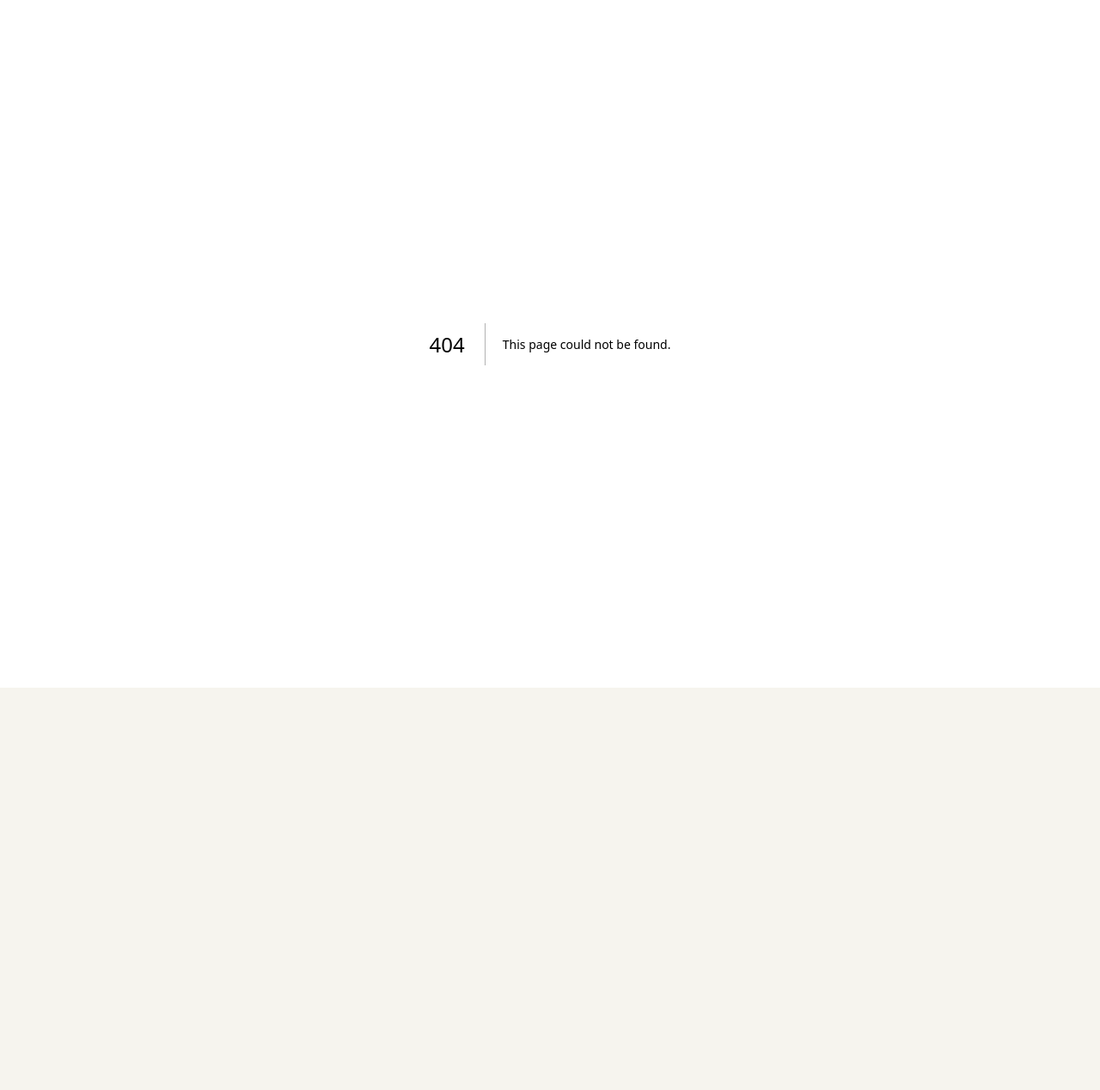
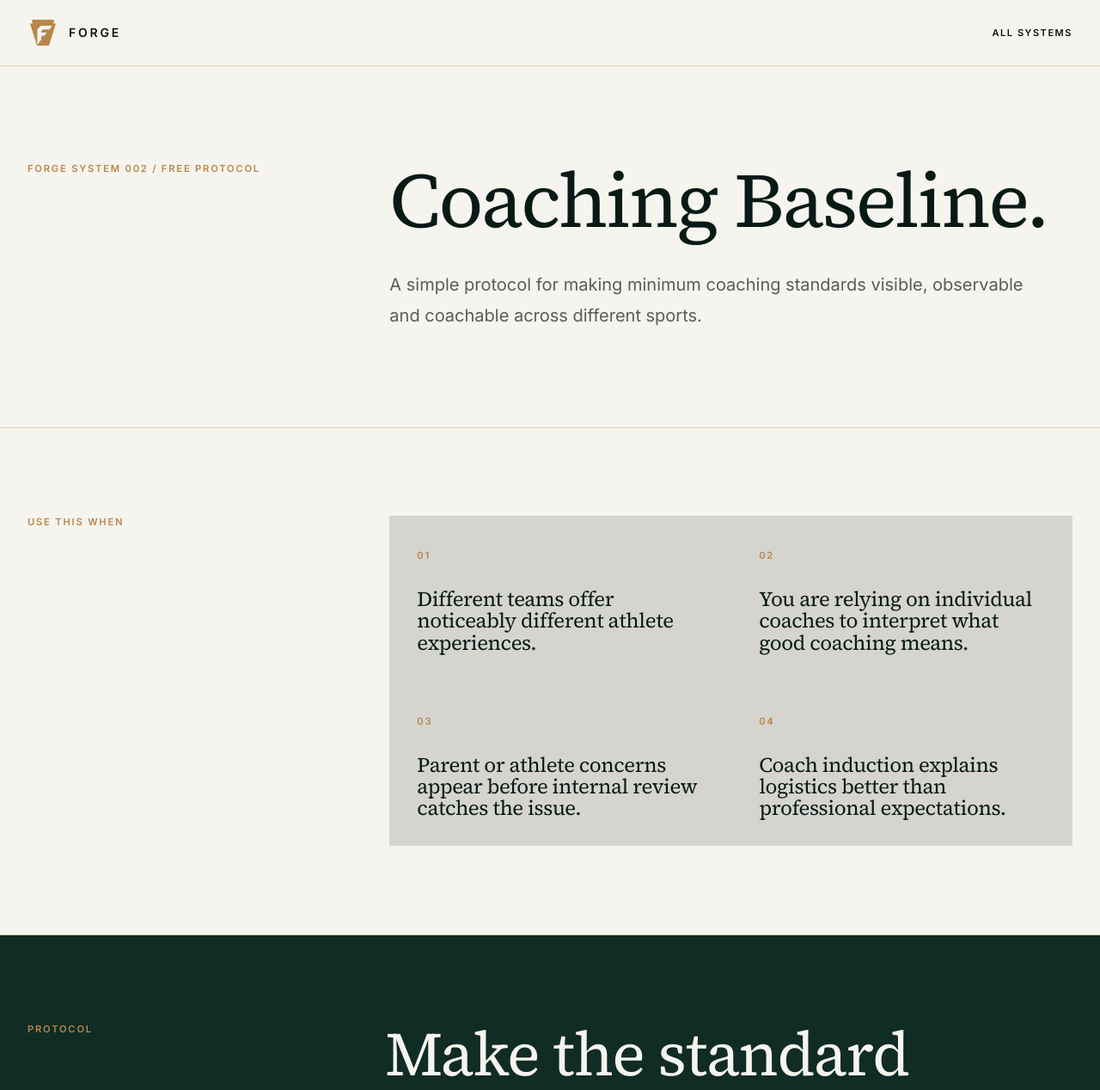
Before and after one commit to TSumerfield/forge-stress-test, a Next.js app: page /systems/coaching-baseline in a window 1280 px wide. Before the commit this address had no page. Shown: the top 1268 px of the page at 86% size. Before the commit the page ends 800 px from the top, so only its background shows below. Built offline with nearby package versions, Linux system fonts and the light colour scheme.

Commit message:
Add coaching baseline system

```diff
--- /dev/null
+++ b/app/systems/coaching-baseline/page.tsx
@@ -0,0 +1,23 @@
+import type { Metadata } from "next";
+import Link from "next/link";
+
+export const metadata: Metadata = { title: "Coaching Baseline | Forge Systems", description: "A practical Forge protocol for defining and checking minimum coaching standards across a school sport department." };
+
+export default function CoachingBaselinePage() {
+  const steps = [
+    ["01", "Define", "Agree five observable coaching behaviours that should be true across every sport and team."],
+    ["02", "Describe", "For each behaviour, write what strong practice looks like in concrete language rather than slogans."],
+    ["03", "Induct", "Use the baseline in coach induction so expectations are explicit before delivery begins."],
+    ["04", "Observe", "Sample practice through short observations, athlete voice or review conversations. Look for patterns, not isolated mistakes."],
+    ["05", "Coach", "Use the same baseline for feedback and development so improvement conversations are anchored to shared standards."],
+  ];
+
+  return <main className="forge-light overflow-hidden">
+    <header className="border-b forge-border"><div className="forge-container flex h-[76px] items-center justify-between"><Link href="/" className="flex items-center gap-3"><img src="/forge-mark.png" alt="" className="h-9 w-9" aria-hidden="true"/><span className="text-sm font-semibold tracking-[0.2em]">FORGE</span></Link><Link href="/systems" className="text-[11px] font-semibold uppercase tracking-[0.14em]">All systems</Link></div></header>
+    <section className="border-b forge-border"><div className="forge-container grid gap-12 py-20 lg:grid-cols-12 lg:py-28"><div className="lg:col-span-4"><p className="forge-eyebrow">Forge system 002 / Free protocol</p></div><div className="lg:col-span-8"><h1 className="forge-display max-w-5xl text-[clamp(4rem,7vw,7rem)] text-[var(--forge-forest-deep)]">Coaching Baseline.</h1><p className="mt-9 max-w-3xl text-xl leading-9 text-[rgba(17,19,17,0.68)]">A simple protocol for making minimum coaching standards visible, observable and coachable across different sports.</p></div></div></section>
+    <section className="forge-section border-b forge-border"><div className="forge-container grid gap-12 lg:grid-cols-12"><div className="lg:col-span-4"><p className="forge-eyebrow">Use this when</p></div><div className="lg:col-span-8 grid gap-px bg-[rgba(17,19,17,0.14)] md:grid-cols-2">{["Different teams offer noticeably different athlete experiences.","You are relying on individual coaches to interpret what good coaching means.","Parent or athlete concerns appear before internal review catches the issue.","Coach induction explains logistics better than professional expectations."].map((x,i)=><div key={x} className="bg-[var(--forge-cream)] p-8"><span className="forge-eyebrow">0{i+1}</span><p className="forge-heading mt-7 text-2xl text-[var(--forge-forest-deep)]">{x}</p></div>)}</div></div></section>
+    <section className="forge-forest forge-section border-b border-[rgba(185,134,74,0.35)]"><div className="forge-container"><div className="mb-12 grid gap-8 lg:grid-cols-12"><div className="lg:col-span-4"><p className="forge-eyebrow">Protocol</p></div><div className="lg:col-span-8"><h2 className="forge-heading text-5xl md:text-7xl">Make the standard explicit. Then use it.</h2></div></div><div className="border-t border-[rgba(185,134,74,0.35)]">{steps.map(([n,t,x])=><div key={n} className="grid gap-5 border-b border-[rgba(185,134,74,0.35)] py-8 md:grid-cols-[90px_1fr_2fr]"><span className="forge-eyebrow">{n}</span><h3 className="forge-heading text-2xl">{t}</h3><p className="text-sm leading-7 text-[rgba(246,244,238,0.7)]">{x}</p></div>)}</div></div></section>
+    <section className="forge-section border-b forge-border"><div className="forge-container grid gap-12 lg:grid-cols-12"><div className="lg:col-span-4"><p className="forge-eyebrow">Baseline canvas</p></div><div className="lg:col-span-8"><div className="overflow-x-auto border forge-border"><table className="w-full min-w-[760px] text-left text-sm"><thead className="border-b forge-border"><tr>{["Non-negotiable","What good looks like","How we will observe it","Who owns feedback","Review date"].map(x=><th key={x} className="p-4 text-[10px] uppercase tracking-[0.12em]">{x}</th>)}</tr></thead><tbody>{[1,2,3,4,5].map(i=><tr key={i} className="border-b forge-border last:border-0">{[1,2,3,4,5].map(j=><td key={j} className="h-14 border-r forge-border p-4 last:border-r-0">&nbsp;</td>)}</tr>)}</tbody></table></div><p className="mt-6 text-sm leading-7 text-[rgba(17,19,17,0.56)]">Keep the baseline short. If a coach cannot remember the standards or a leader cannot observe them, they are too abstract.</p></div></div></section>
+    <section className="forge-dark forge-section"><div className="forge-container grid gap-10 lg:grid-cols-12 lg:items-end"><div className="lg:col-span-8"><p className="forge-eyebrow">See the wider picture</p><h2 className="forge-heading mt-7 text-5xl md:text-7xl">How consistent is the department around the coaching system?</h2></div><div className="lg:col-span-4 lg:text-right"><Link href="/stress-test" className="forge-button forge-button-primary">Take the stress test ↗</Link></div></div></section>
+  </main>;
+}
```
